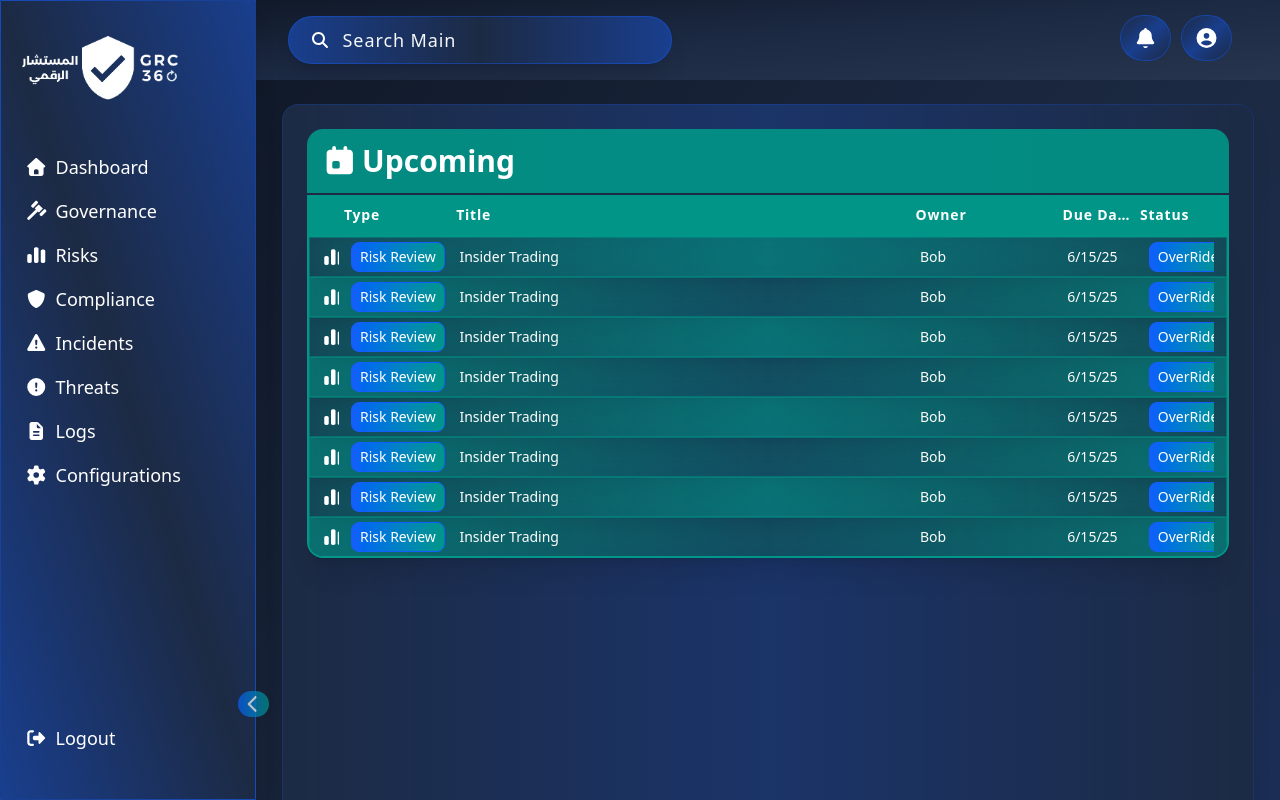
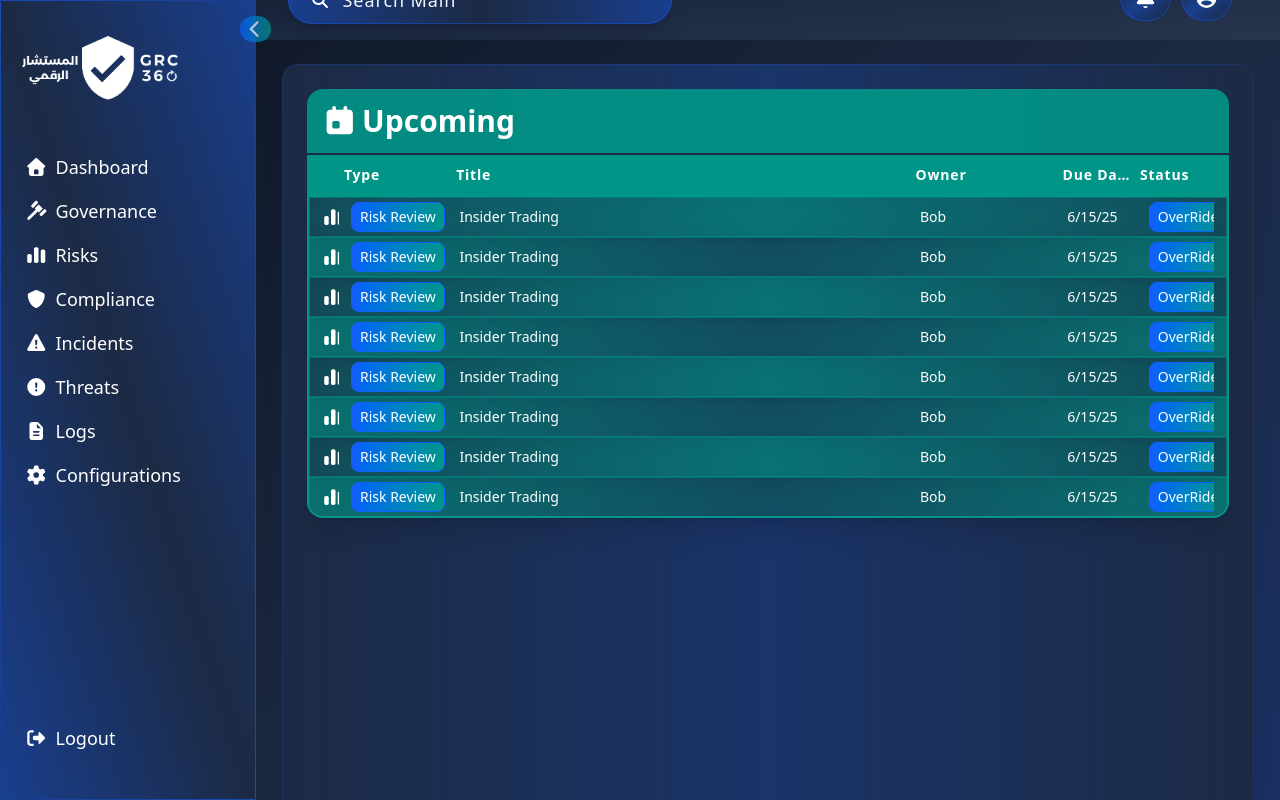
Before and after one commit to AhmedWaleedKalifa/GRC360, a React (Vite) app in the folder FrontEnd/: page /dashboard in a window 1280 px wide. Shown: the top 800 px of the page. Built offline with nearby package versions, Linux system fonts and the light colour scheme.

Commit message:
fix: fix main layout from many problems

```diff
--- a/FrontEnd/index.html
+++ b/FrontEnd/index.html
@@ -8,7 +8,7 @@
 
 
 <!-- Base -->
-<link rel="canonical" href="https://YOUR_DOMAIN_HERE/" />
+<link rel="canonical" href="https://68b040f1b01b70009e9651a3--grc36o.netlify.app/" />
 <meta name="robots" content="index,follow" />
 
 <!-- App identity -->
--- a/FrontEnd/src/components/NavBar.jsx
+++ b/FrontEnd/src/components/NavBar.jsx
@@ -5,7 +5,7 @@ import SearchBar from "./SearchBar"
 import { Link } from 'react-router-dom'
 function NavBar({active}) {
     return (
-        <nav className="sticky shrink-0 min-h-20 h-20 w-full flex flex-row items-center justify-between bg-gradient-to-br bg-navy from-black/40 via-transparent to-white/5 backdrop-blur-md shadow-xl px-4">
+        <nav className="sticky shrink-0 min-h-20 h-20 w-full flex flex-row items-center justify-between bg-gradient-to-br bg-navy from-black/40 via-transparent to-white/5 backdrop-blur-md shadow-xl px-4 ">
             <SearchBar active={active} />
             <div className='w-[50%] h-full flex flex-row items-center justify-end  px-8'>
                 <Link to="/notifications" title="Notifications">
--- a/FrontEnd/src/components/SideBar.jsx
+++ b/FrontEnd/src/components/SideBar.jsx
@@ -13,9 +13,11 @@ const SideBar = ({ open, setOpen ,setActive}) => {
   return (
     <>
 
-      <aside className='flex flex-row shrink-0 z-50 items-center justify-center bg-transparent' >
+      <aside className='flex flex-row shrink-0 z-50 items-center justify-center bg-transparent transition-all duration-300' >
         {open == true ? (<div className="w-64 h-full shrink-0  z-0"></div>) : (<div className="w-22 h-full shrink-0 z-0"></div>)}
-        <FontAwesomeIcon onClick={handleClick} icon={open == true ? faChevronLeft : faChevronRight} className={open == true ? 'left-59.5 close' : ' left-18 close'} />
+        <FontAwesomeIcon onClick={handleClick} icon={open == true ? faChevronLeft : faChevronRight} className={`close fixed top-4  ${
+    open ? "left-[240px]" : "left-[72px]"
+  }`} />
 
         <div className={open == true ? "fixed left-0 top-0 h-screen w-64 bg-navy flex flex-col items-center border border-blue/40  bg-gradient-to-bl from-blue/40 via-transparent to-blue/40 backdrop-blur-md shadow-xl"
           : "fixed  left-0 top-0 h-screen w-22 bg-navy flex flex-col items-center border border-blue/20  bg-gradient-to-bl from-blue/20 via-transparent to-blue/20 backdrop-blur-md shadow-xl"}>
--- a/FrontEnd/src/index.css
+++ b/FrontEnd/src/index.css
@@ -18,6 +18,9 @@
 :root{
   height: 100%;
   scroll-behavior: smooth;
+  overflow-y: scroll;
+  @apply bg-navy
+
 }
 
 ::-webkit-scrollbar {
--- a/FrontEnd/src/pages/Dashboard.jsx
+++ b/FrontEnd/src/pages/Dashboard.jsx
@@ -10,14 +10,9 @@ export default function Dashboard() {
   const [active,setActive]=useState("Main");
   const [showHome, setShowHome] = useState(false); // state for scroll
 
-  let width
+  let width= window.innerWidth;
   let flag=false;
-  if(!open){
-     width=1350;
-  }else{
-     width=1168;
 
-  }
   console.log(window.innerHeight)
   if(window.innerHeight>720){
     flag=true
@@ -48,13 +43,13 @@ useEffect(()=>{
 
 />}
 
-      <div className="h-screen w-full bg-navy"   style={ flag ? { height: "100%" } : {height:"100vh"}}>
-      <div className="flex flex-row h-full w-full items-center">
+      <div className="min-h-screen w-full bg-navy"   style={ flag ? { height: "100%" } : {height:"100vh"}}>
+      <div className="flex flex-row h-screen w-full items-center">
 
       <SideBar open={open} setOpen={setOpen} setActive={setActive} />
-        <div className="w-full h-full  flex flex-col justify-center">
+        <div className="w-full h-full flex flex-col justify-center">
           <NavBar  active={active} />
-          <div className="w-full h-full  flex flex-col  py-6   items-center   bg-navy  bg-gradient-to-br from-black/40 via-transparent to-blue-700/20 backdrop-blur-md shadow-xl">
+          <div className="w-full  h-full flex flex-col  py-6   items-center   bg-navy  bg-gradient-to-br from-black/40 via-transparent to-blue-700/20 backdrop-blur-md shadow-xl">
 
           <main   style={{ maxWidth: `${width}px` }}>
 
```
Also changed, not shown: 1 other file (tests, documents, lock files or other folders).
